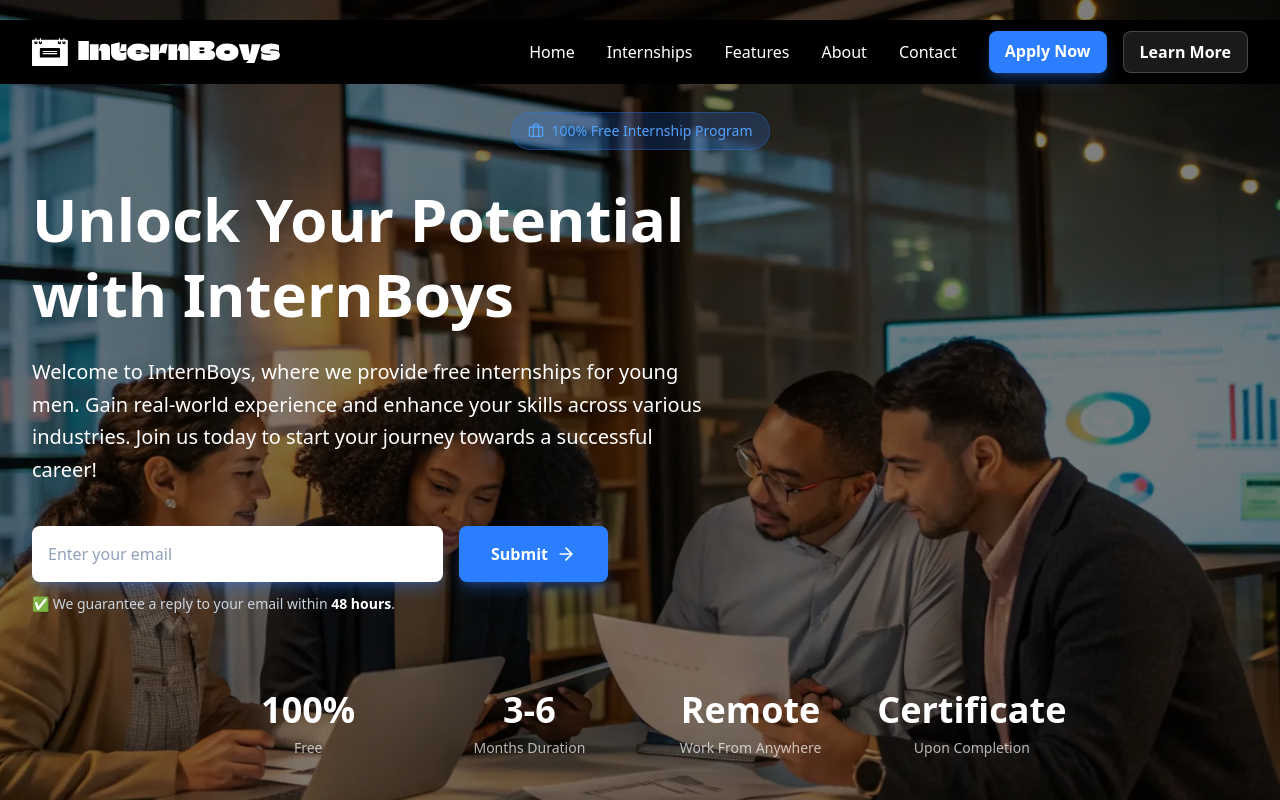
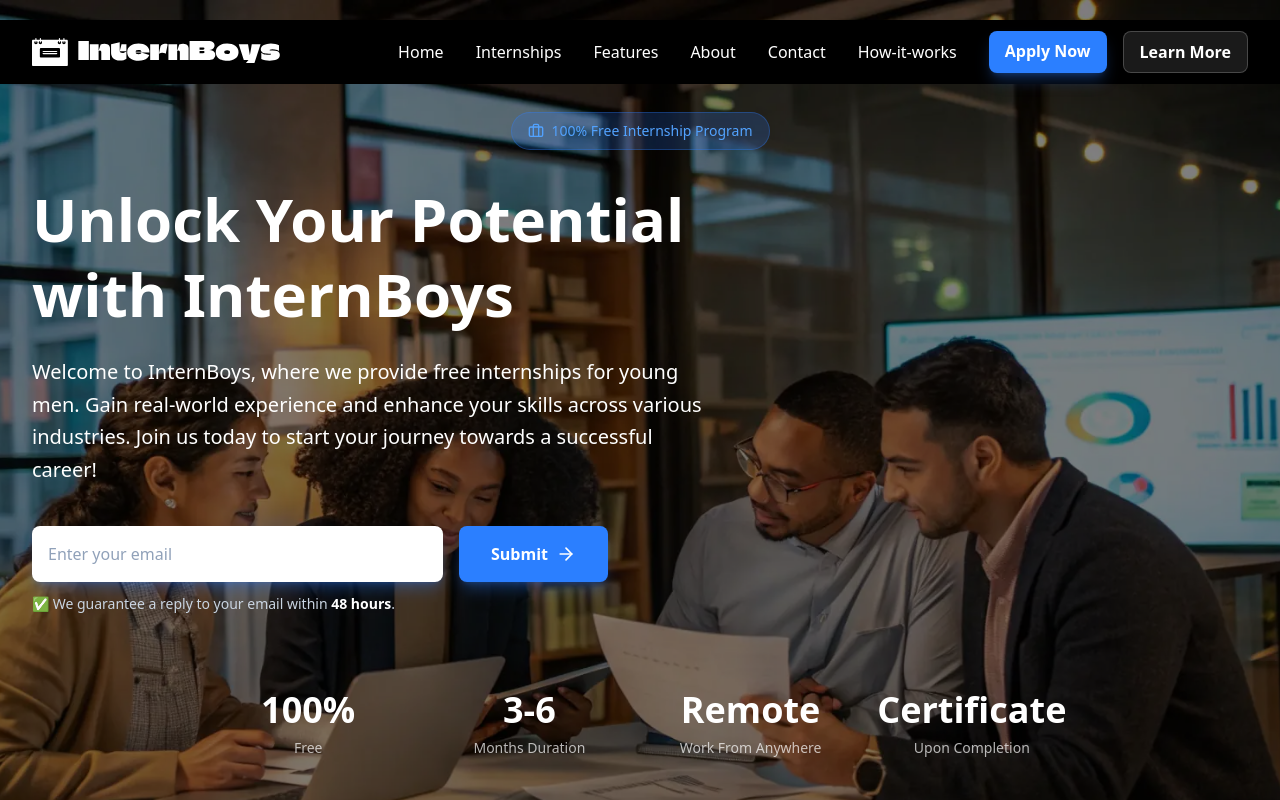
Before and after one commit to Avinash77068/internboys, a React (Vite) app: page / in a window 1280 px wide. Shown: the top 800 px of the page. Built offline with nearby package versions, Linux system fonts and the light colour scheme.

Commit message:
code commit

```diff
--- a/src/App.jsx
+++ b/src/App.jsx
@@ -3,8 +3,8 @@ import Features from "./components/Feature";
 import Benefits from "./components/Benefits";
 import HowItWorks from "./components/HowItsWorks";
 import ApplicationForm from "./components/ApplicationForm";
-import Footer from "./components/Footer";
-import Navbar from "./components/Navbar";
+import Footer from "./components/footer/Footer";
+import Navbar from "./components/Navbar/Navbar";
 import FAQSection from "./components/Faq";
 import Internship from "./components/Internship";
 function App() {
--- a/src/components/HowItsWorks.jsx
+++ b/src/components/HowItsWorks.jsx
@@ -29,7 +29,7 @@ const steps = [
 
 export default function HowItWorks() {
   return (
-    <section className="py-20 sm:py-28 bg-slate-50">
+    <section className="py-20 sm:py-28 bg-slate-50" id="how-it-works">
       <div className="max-w-7xl mx-auto px-4 sm:px-6 lg:px-8">
         <div className="text-center mb-16">
           <h2 className="text-4xl sm:text-5xl font-bold text-slate-900 mb-4">
--- a/src/components/Navbar.jsx
+++ b/src/components/Navbar/Navbar.jsx
@@ -1,5 +1,5 @@
 import React, { useState, useEffect } from "react";
-import logo from "../assets/logo.svg";
+import logo from "../../assets/logo.svg";
 import { Helmet } from "react-helmet-async";
 export default function Navbar() {
   const [isOpen, setIsOpen] = useState(false);
@@ -43,8 +43,14 @@ export default function Navbar() {
 
             {/* Desktop Navigation */}
             <div className="hidden md:flex items-center space-x-8">
-              {["home", "internships", "features", "about", "contact"].map(
-                (link) => (
+              {[
+                "home",
+                "internships",
+                "features",
+                "about",
+                "contact",
+                "how-it-works",
+              ].map((link) => (
                 <a
                   key={link}
                   href={`#${link}`}
@@ -56,8 +62,7 @@ export default function Navbar() {
                 >
                   {link.charAt(0).toUpperCase() + link.slice(1)}
                 </a>
-                )
-              )}
+              ))}
 
               {/* Apply & Learn More Buttons */}
               <div className="flex gap-4">
```
Also changed, not shown: src/components/Navbar/DesktopMenu.jsx (added), src/components/Navbar/Logo.jsx (added), src/components/Navbar/MobileMenu.jsx (added), src/components/Navbar/navLinks.js (added), src/components/footer/Footer.jsx (renamed from src/components/Footer.jsx). Lines whose indentation alone changed are shown as unchanged.
